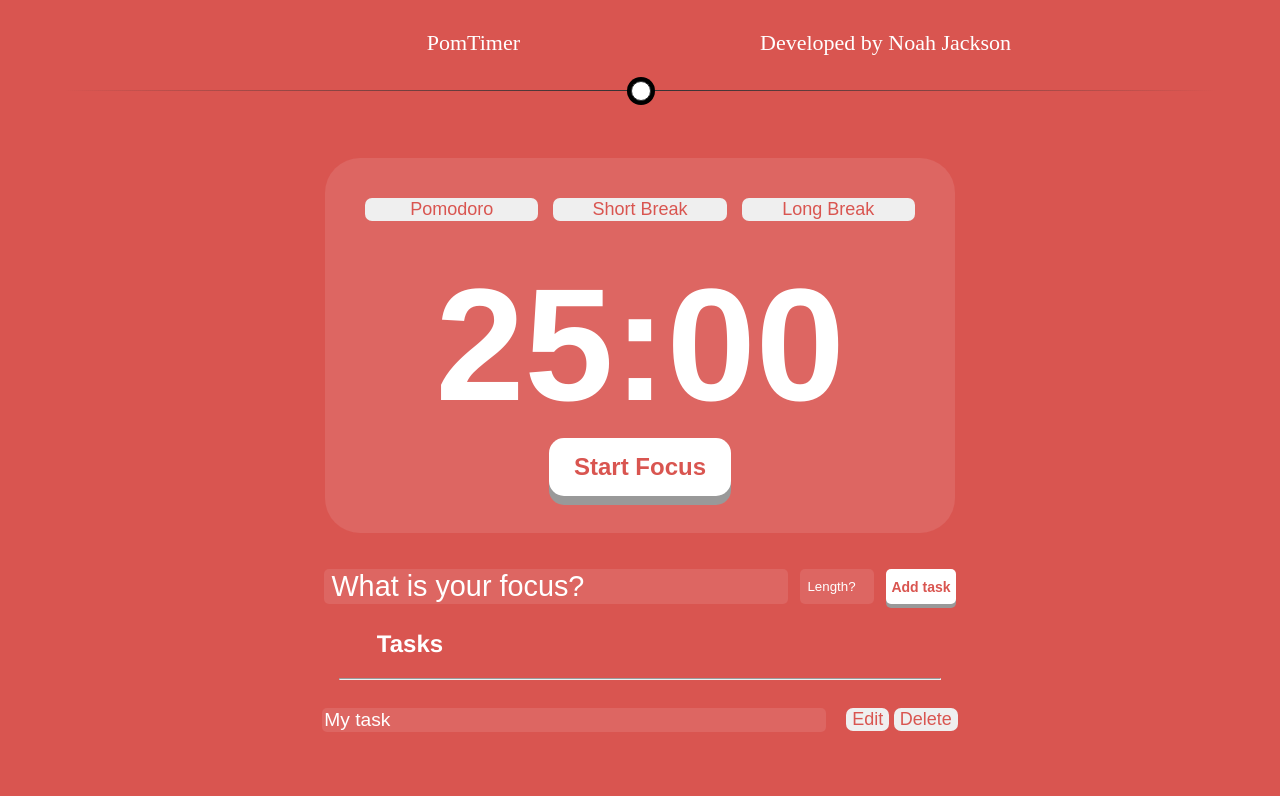
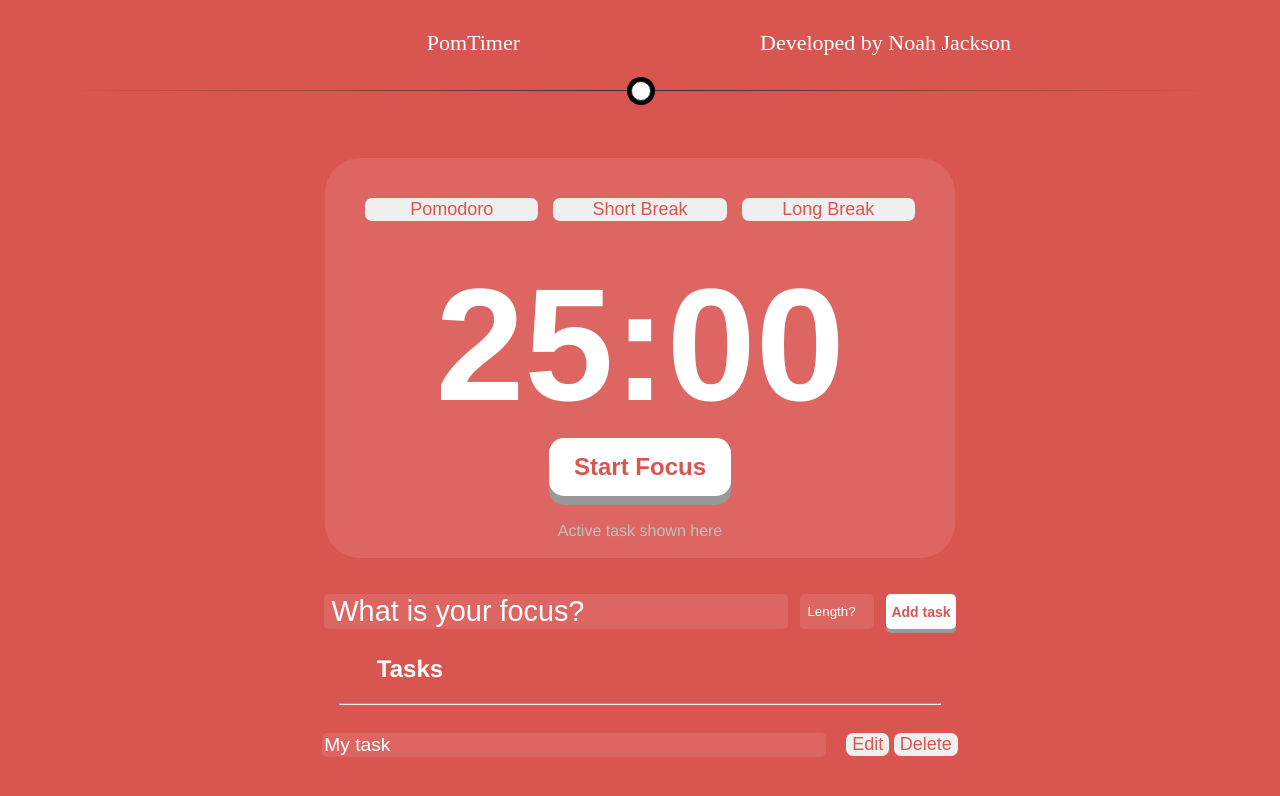
Before and after one commit to nojackson99/pomtimer, a website built with Vite: page new_tomato_app/index.html in a window 1280 px wide. Built offline with nearby package versions, Linux system fonts and the light colour scheme; what easytimer.js would draw is missing.

Commit message:
add active task below start focus button html and css

```diff
--- a/new_tomato_app/index.html
+++ b/new_tomato_app/index.html
@@ -46,6 +46,10 @@
       <div>
         <button id="timer-start" class="animated-button">Start Focus</button>
         <button id="timer-pause" class="animated-button hide">Pause</button>
+      </div>
+
+      <div>
+        <p id = "active-task" class="active-task"> Active task shown here </p>
       </div>
 
     </div>
--- a/new_tomato_app/style.css
+++ b/new_tomato_app/style.css
@@ -160,7 +160,7 @@ BODY CLASSES
 	margin: auto;
     padding: 40px;
     width: 550px;
-    height: 295px;
+    height: 320px;
 	background-color: var(--accent);
 	transition: background-color 750ms ease-in-out;
 }
@@ -234,7 +234,7 @@ countdown timer styling
 
 /*
 -------------------------------
-styling for button below timer
+styling for content below timer
 -------------------------------
 */
 
@@ -254,14 +254,24 @@ styling for button below timer
 	box-shadow: 0 9px #999;
 	font-weight: bold;
 	transition: color 750ms ease-in-out;
-  }
+}
 
-  .animated-button:active {
+/* provides animation for button click */
+.animated-button:active {
 	background-color: white;
 	box-shadow: 0 5px #666;
 	transform: translateY(4px);
-  }
+}
 
+/* apply to element to hide it */
+.hide {
+	display: none;
+}
+
+.active-task {
+	padding-top: 10px;
+	color: #C0C0C0;
+}
 
 /*
 -------------------------------
@@ -349,7 +359,3 @@ styling for task module
 span {
 	padding: 10px;
 }
-
-.hide {
-	display: none;
-}
```
Also changed, not shown: new_tomato_app/js/main.js (+10 -0 lines).
